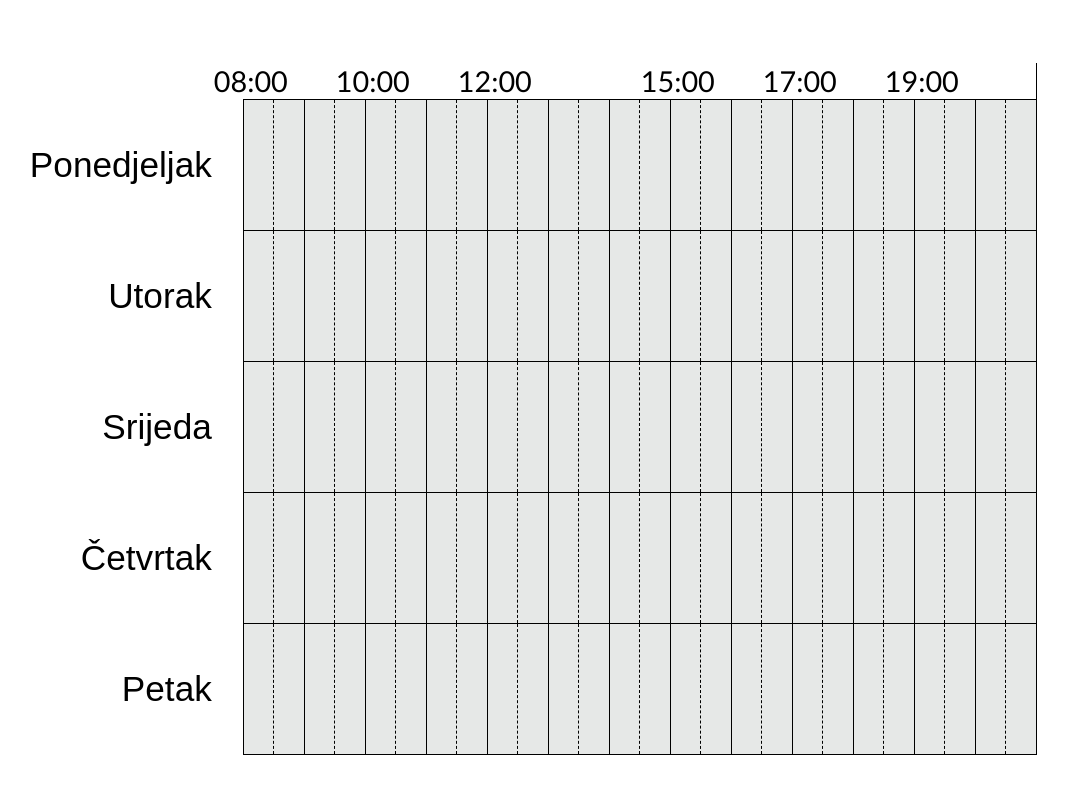
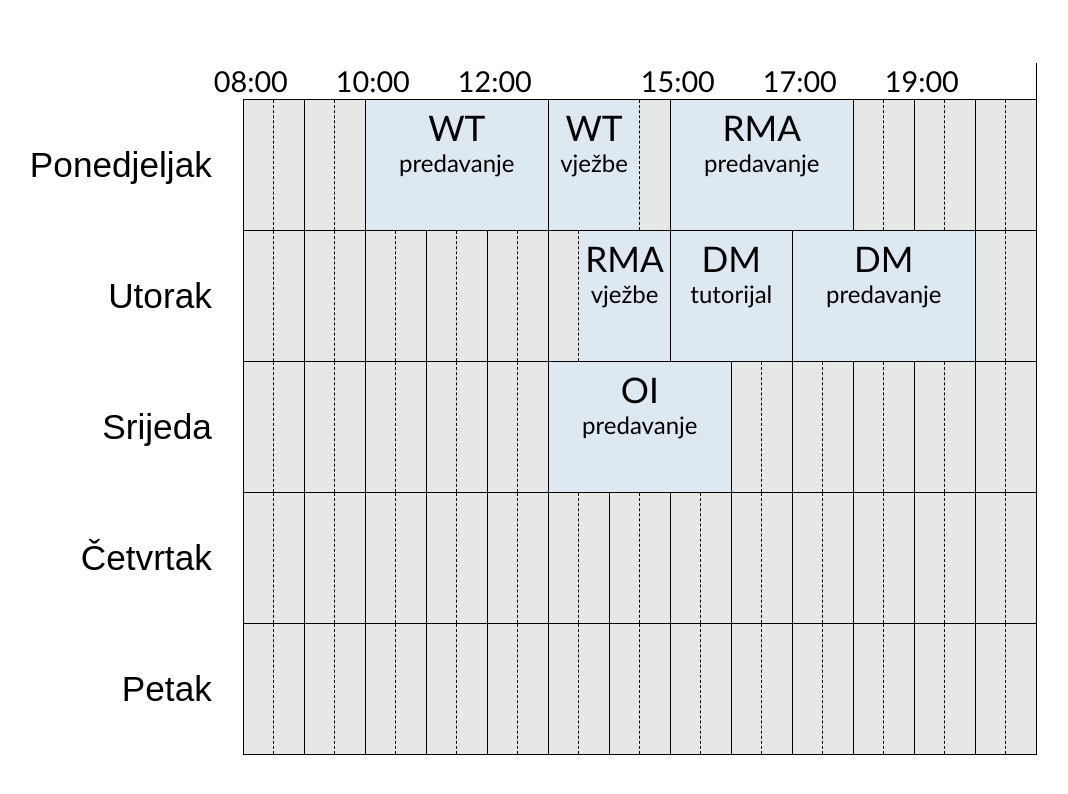
Before and after one commit to mtalirevic1/student-timetable-app, a plain HTML site: page spirala2rasporedi.html in a window 1280 px wide. Shown: the whole page, without its empty margins (140-1208 px from the left). Drawn offline with Linux system fonts and the light colour scheme.

Commit message:
Implementacija metode dodajAktivnost, modifikacije raspored.css

```diff
--- a/raspored.html
+++ b/raspored.html
@@ -16,6 +16,6 @@
 <div id="okvirTabele">
 
 </div>
-<script src="resources/js/iscrtaj.js"></script>
+<script src="resources/js/iscrtajModul.js"></script>
 </body>
 </html>
--- a/resources/css/raspored.css
+++ b/resources/css/raspored.css
@@ -29,10 +29,6 @@ th.vrijeme{
     border-right: hidden;
 }
 
-th.prvoVrijeme{
-    margin-left: 10%;
-}
-
 td{
     background-color: #e6e8e7;
     border-top: 1px solid black;
@@ -47,6 +43,11 @@ th.nevidljivi{
 td.popunjeni{
     background-color: #dee8f0;
     text-align: center;
+}
+
+td.skriveni{
+    display: none;
+    border: none;
 }
 
 p{
@@ -80,16 +81,19 @@ p.aktivnost{
     th.vrijeme{
         display: none;
     }
+
     th.dan{
-        border: none;
+        text-align: center;
     }
+
     td.prazni{
         display: none;
         border: none;
     }
     td.popunjeni{
         border: 1px solid black;
-        width:145px;
+        width:240px;
+        margin: auto;
     }
 
     tr > *{
--- a/resources/js/iscrtaj.js
+++ b/resources/js/iscrtajModul.js
@@ -17,13 +17,22 @@ function validanTermin(pocetak, kraj){
 
 let pocetniSat = undefined;
 let krajnjiSat = undefined;
+let nizDana = undefined;
 
 let Raspored = (function () {
     let iscrtajRaspored = function (div, dani, satPocetak, satKraj) {
+        if(div == null){
+            return;
+        }
         if (!validanSat(satPocetak) || !validanSat(satKraj) || satPocetak >= satKraj) {
             div.innerHTML = "Greška";
             return;
         }
+        if(dani == null || dani.length === 0){
+            div.innerHTML = "Greška";
+            return;
+        }
+        nizDana=dani;
         pocetniSat = satPocetak;
         krajnjiSat = satKraj;
         let rasporedTable = document.createElement('table');
@@ -33,7 +42,6 @@ let Raspored = (function () {
         col.classList.add('wide');
         colGroup.appendChild(col);
         rasporedTable.appendChild(colGroup);
-
         let brojKolona = satKraj - satPocetak;
         const brojRedova = dani.length;
         let trenutniSat = satPocetak;
@@ -44,7 +52,6 @@ let Raspored = (function () {
             celijaVremena.setAttribute('colspan', '2');
             celijaVremena.classList.add('vrijeme');
             if (trebaIspisati(trenutniSat)) {
-                console.log("Trenutni sat: " + trenutniSat);
                 if (trenutniSat < 10) {
                     celijaVremena.innerHTML = "0" + trenutniSat + ":00";
                 } else {
@@ -89,9 +96,49 @@ let Raspored = (function () {
             alert('Greška - raspored nije kreiran');
             return;
         }
-        if(validanTermin(vrijemePocetak,vrijemeKraj)){
+        if(!validanTermin(vrijemePocetak,vrijemeKraj)){
             alert('Greška - nevalidan termin');
             return;
+        }
+        if(nizDana === undefined || nizDana.length === 0){
+            alert('Greška - dani rasporeda nisu definisani');
+            return;
+        }
+        if(!nizDana.includes(dan)){
+            alert('Greška - nevalidan dan');
+            return;
+        }
+        let trazeniRed=raspored.getElementsByTagName('table').item(0)
+            .getElementsByTagName('tr').item(nizDana.indexOf(dan)+1); //korekcija za 1 zbog reda sati
+        let indeksPocetka=2*(vrijemePocetak-pocetniSat)+2; //korekcija za 2 celije u redu koje nisu dio prostora za aktivnosti
+        let indeksKraja=2*(vrijemeKraj-pocetniSat)+2;
+        let trenutnaCelija;
+        for(let i=indeksPocetka; i<indeksKraja; i++) {
+            trenutnaCelija=trazeniRed.getElementsByTagName('td').item(i);
+            if(trenutnaCelija.classList.contains('popunjeni') || trenutnaCelija.classList.contains('skriveni')){
+                alert('Greška - popunjen termin');
+                return;
+            }
+        }
+        //popunjavanje celije aktivnosti
+        trenutnaCelija=trazeniRed.getElementsByTagName('td').item(indeksPocetka);
+        let krajnjaCelija=trazeniRed.getElementsByTagName('td').item(indeksKraja-1);
+        trenutnaCelija.classList.remove('prazni');
+        trenutnaCelija.classList.add('popunjeni');
+        let nazivPredmeta = document.createElement('p');
+        nazivPredmeta.classList.add('predmet');
+        nazivPredmeta.innerHTML=naziv;
+        let tipAktivnosti = document.createElement('p');
+        tipAktivnosti.classList.add('aktivnost');
+        tipAktivnosti.innerHTML=tip;
+        trenutnaCelija.appendChild(nazivPredmeta);
+        trenutnaCelija.appendChild(tipAktivnosti);
+        trenutnaCelija.setAttribute('colspan', (indeksKraja-indeksPocetka)+"");
+        console.log(trenutnaCelija);
+        indeksPocetka++;
+        for(let i=indeksPocetka; i<indeksKraja; i++){
+            trenutnaCelija=trazeniRed.getElementsByTagName('td').item(i);
+            trenutnaCelija.classList.add('skriveni');
         }
     }
 
--- a/resources/js/spirala2rasporedi.js
+++ b/resources/js/spirala2rasporedi.js
@@ -1,4 +1,11 @@
-import Raspored from './iscrtaj.js'
+import Raspored from './iscrtajModul.js'
 
 let okvir=document.getElementById("testOkvir1");
 Raspored.iscrtajRaspored(okvir,["Ponedjeljak","Utorak","Srijeda","Četvrtak","Petak"],8,21);
+Raspored.dodajAktivnost(okvir,"WT","predavanje",9,12,"Ponedjeljak");
+Raspored.dodajAktivnost(okvir,"WT","vježbe",12,13.5,"Ponedjeljak");
+Raspored.dodajAktivnost(okvir,"RMA","predavanje",14,17,"Ponedjeljak");
+Raspored.dodajAktivnost(okvir,"RMA","vježbe",12.5,14,"Utorak");
+Raspored.dodajAktivnost(okvir,"DM","tutorijal",14,16,"Utorak");
+Raspored.dodajAktivnost(okvir,"DM","predavanje",16,19,"Utorak");
+Raspored.dodajAktivnost(okvir,"OI","predavanje",12,15,"Srijeda");
```
